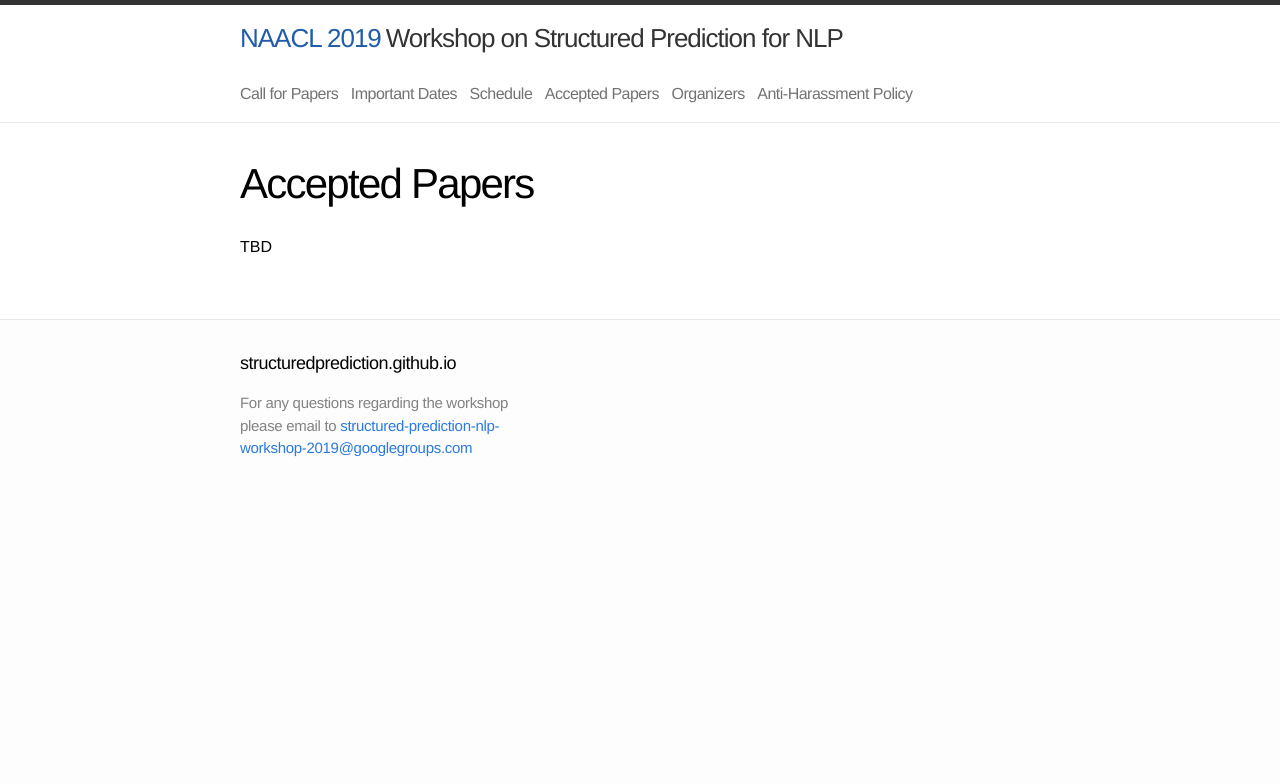
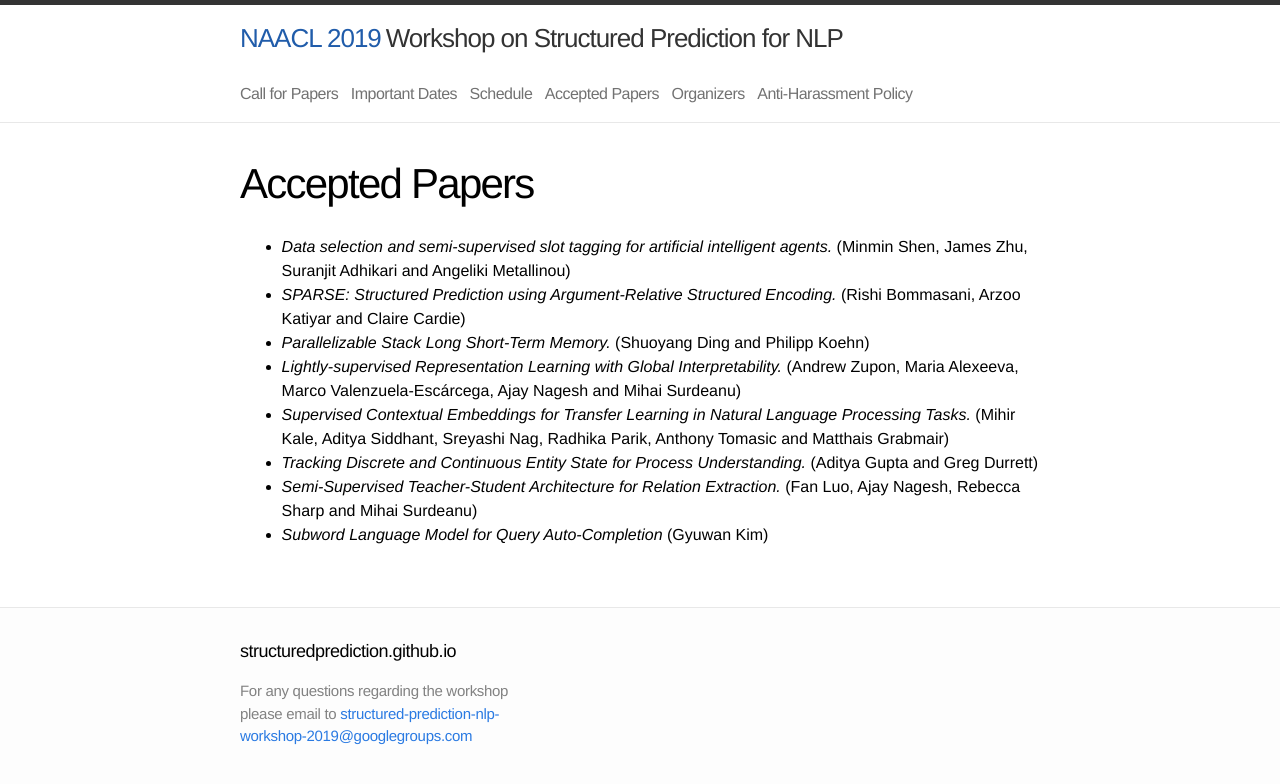
Before and after one commit to structuredprediction/structuredprediction.github.io, a Jekyll site: the page built from SPNLP19/5_ac.md, in a window 1280 px wide. Shown: the top 784 px of the page. Built offline with Jekyll 4.4.1, drawn with Linux system fonts in a browser that asks for light colours.

Commit message:
Update 5_ac.md

```diff
--- a/SPNLP19/5_ac.md
+++ b/SPNLP19/5_ac.md
@@ -4,5 +4,29 @@
 permalink: /SPNLP19/ac/
 name: 5
 ---
+* *Data selection and semi-supervised slot tagging for artificial intelligent
+  agents.* (Minmin Shen, James Zhu, Suranjit Adhikari and Angeliki Metallinou)
 
-TBD
+* *SPARSE: Structured Prediction using Argument-Relative Structured Encoding.*
+  (Rishi Bommasani, Arzoo Katiyar and Claire Cardie)
+
+* *Parallelizable Stack Long Short-Term Memory.* (Shuoyang Ding and Philipp
+  Koehn)
+
+* *Lightly-supervised Representation Learning with Global Interpretability.*
+  (Andrew Zupon, Maria Alexeeva, Marco Valenzuela-Escárcega, Ajay Nagesh and
+  Mihai Surdeanu)
+
+* *Supervised Contextual Embeddings for Transfer Learning in Natural Language
+  Processing Tasks.*
+(Mihir Kale, Aditya Siddhant, Sreyashi Nag, Radhika Parik, Anthony Tomasic and
+Matthais Grabmair)
+
+* *Tracking Discrete and Continuous Entity State for Process Understanding.*
+(Aditya Gupta and Greg Durrett)
+
+* *Semi-Supervised Teacher-Student Architecture for Relation Extraction.*
+(Fan Luo, Ajay Nagesh, Rebecca Sharp and Mihai Surdeanu)
+
+* *Subword Language Model for Query Auto-Completion*
+(Gyuwan Kim)
```
